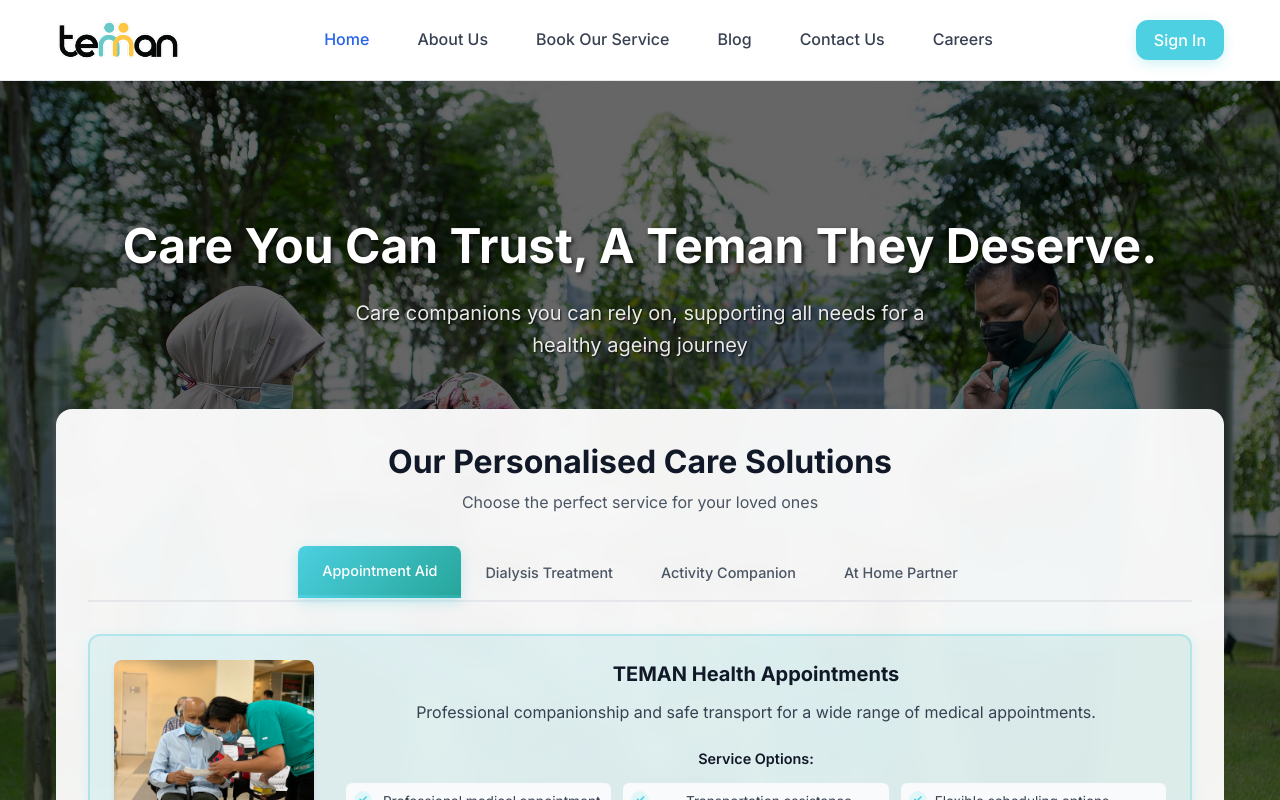
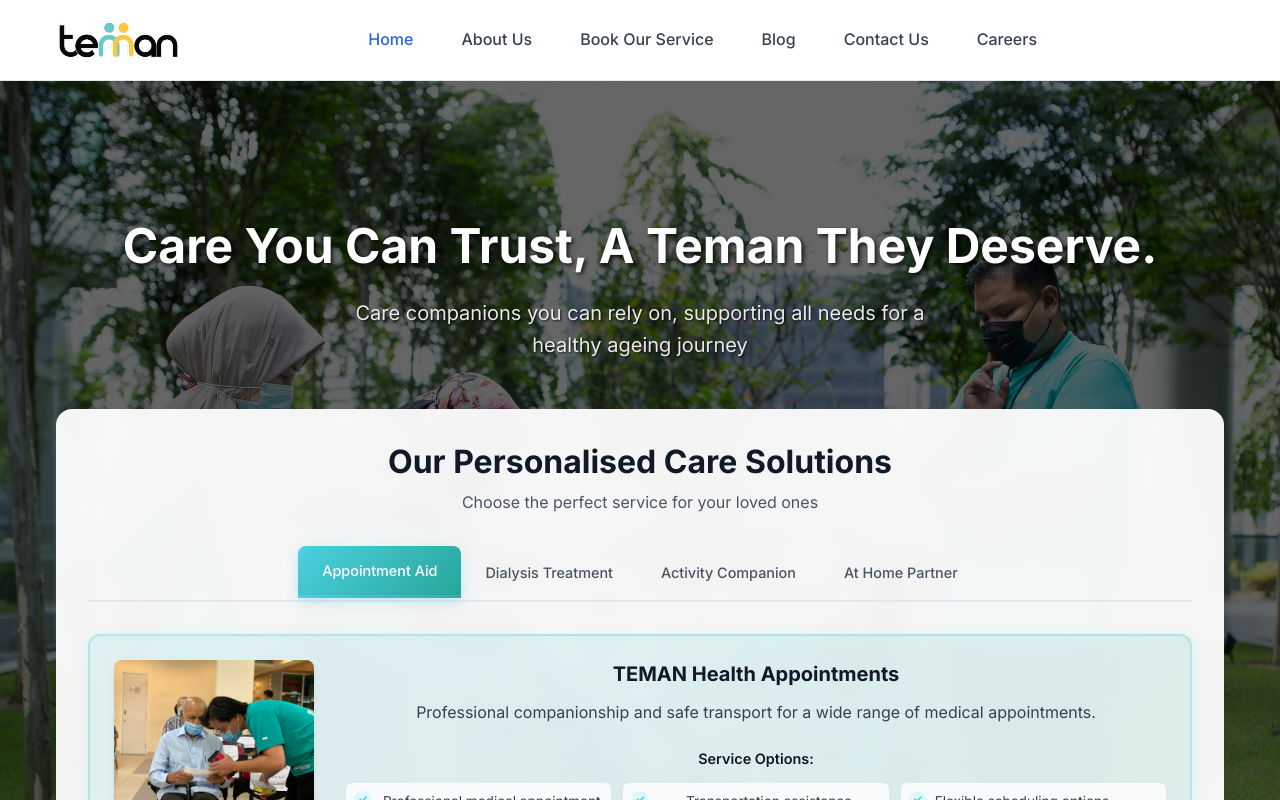
Before and after one commit to temanmalaysia/teman-malaysia-new, a Next.js app: page / in a window 1280 px wide. Shown: the top 800 px of the page. Built offline with nearby package versions, Linux system fonts and the light colour scheme.

Commit message:
refactor(booking): comment out UI elements for simplified recipient flow
- Temporarily remove sign-in button from header for non-authenticated users
- Disable mode toggle and empty state messaging in CareRecipientSelector
- Replace anchor tags with Next.js Link components for client-side navigation

```diff
--- a/components/navigations/Header.jsx
+++ b/components/navigations/Header.jsx
@@ -145,16 +145,17 @@
               {dropdownMenu}
             </div>
           ) : (
-            <button
-              type="button"
-              className="nav__signin-btn"
-              onClick={() => setIsSignInOpen(true)}
-              aria-haspopup="dialog"
-              aria-controls="signin-modal"
-              data-testid="nav-signin-btn"
-            >
-              <span>Sign In</span>
-            </button>
+            // <button
+            //   type="button"
+            //   className="nav__signin-btn"
+            //   onClick={() => setIsSignInOpen(true)}
+            //   aria-haspopup="dialog"
+            //   aria-controls="signin-modal"
+            //   data-testid="nav-signin-btn"
+            // >
+            //   <span>Sign In</span>
+            // </button>
+            ""
           )}
           <div
             className="nav__toggle"
```
Also changed, not shown: components/booking/CareRecipientSelector.jsx (+7 -6 lines).
